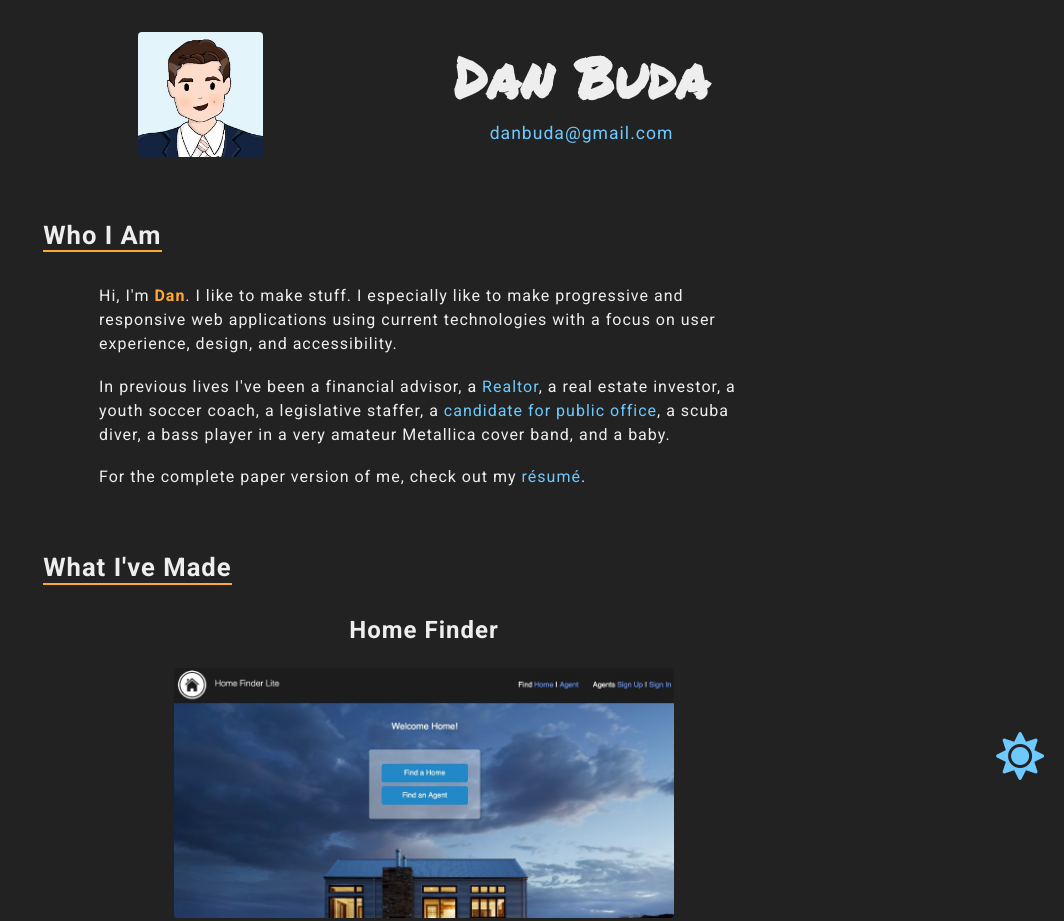
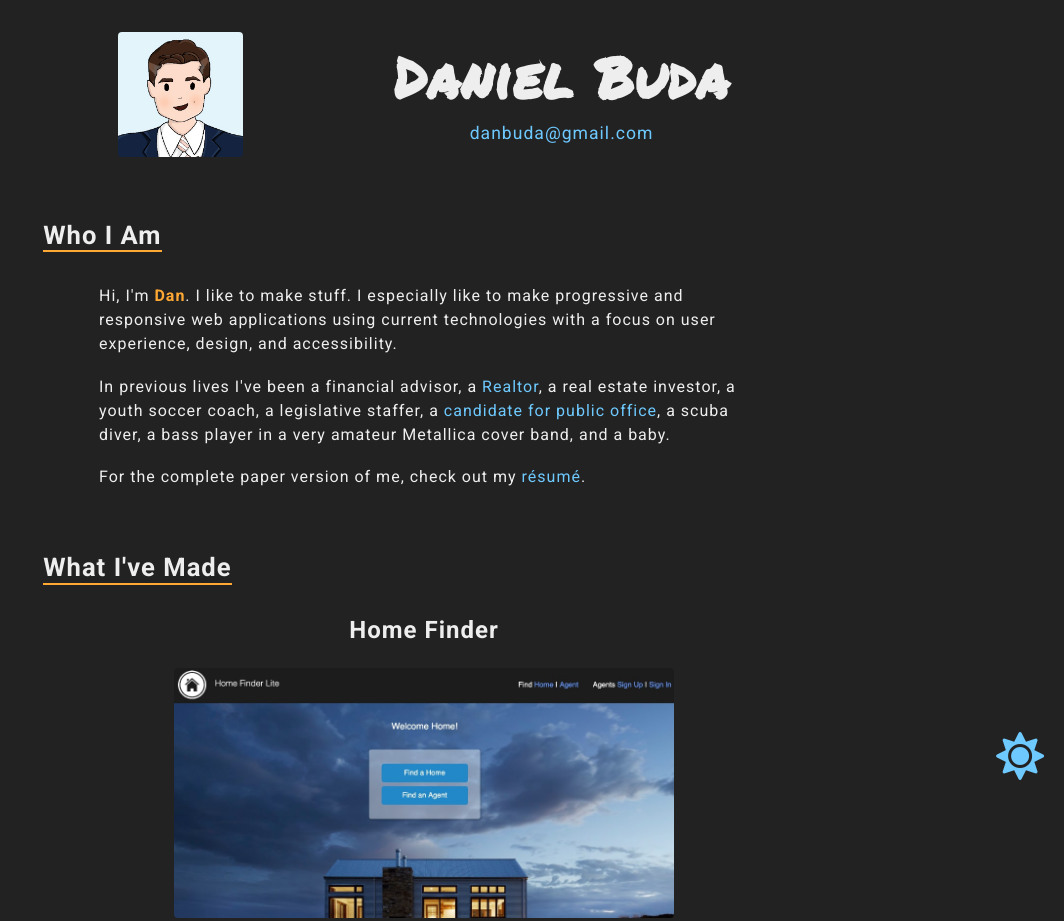
Before and after one commit to DanBuda11/portfolio, a website: page src/index.html in a window 1280 px wide. Shown: the top 921 px of the page, without its empty margins (216-1280 px from the left). Drawn offline with Linux system fonts and the light colour scheme.

Commit message:
change header name to test domain registrar nameservers/netlify

```diff
--- a/src/index.html
+++ b/src/index.html
@@ -69,7 +69,7 @@
       <header id="header">
         <img class="header__img" src="images/dan.jpg" alt="Dan Image" />
         <div class="header__textblock">
-          <h1 class="header__title">Dan Buda</h1>
+          <h1 class="header__title">Daniel Buda</h1>
           <a class="header__email" href="mailto:danbuda@gmail.com">
             danbuda@gmail.com</a
           >
```
